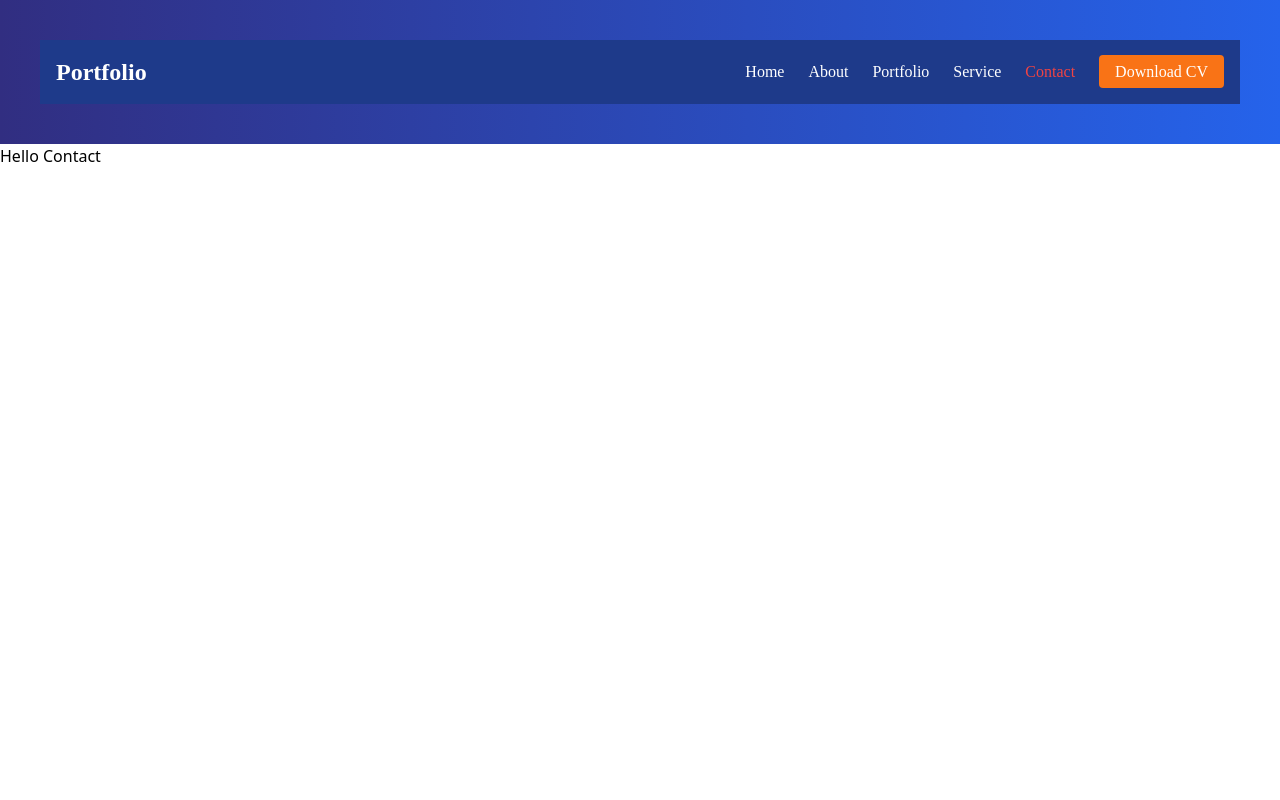
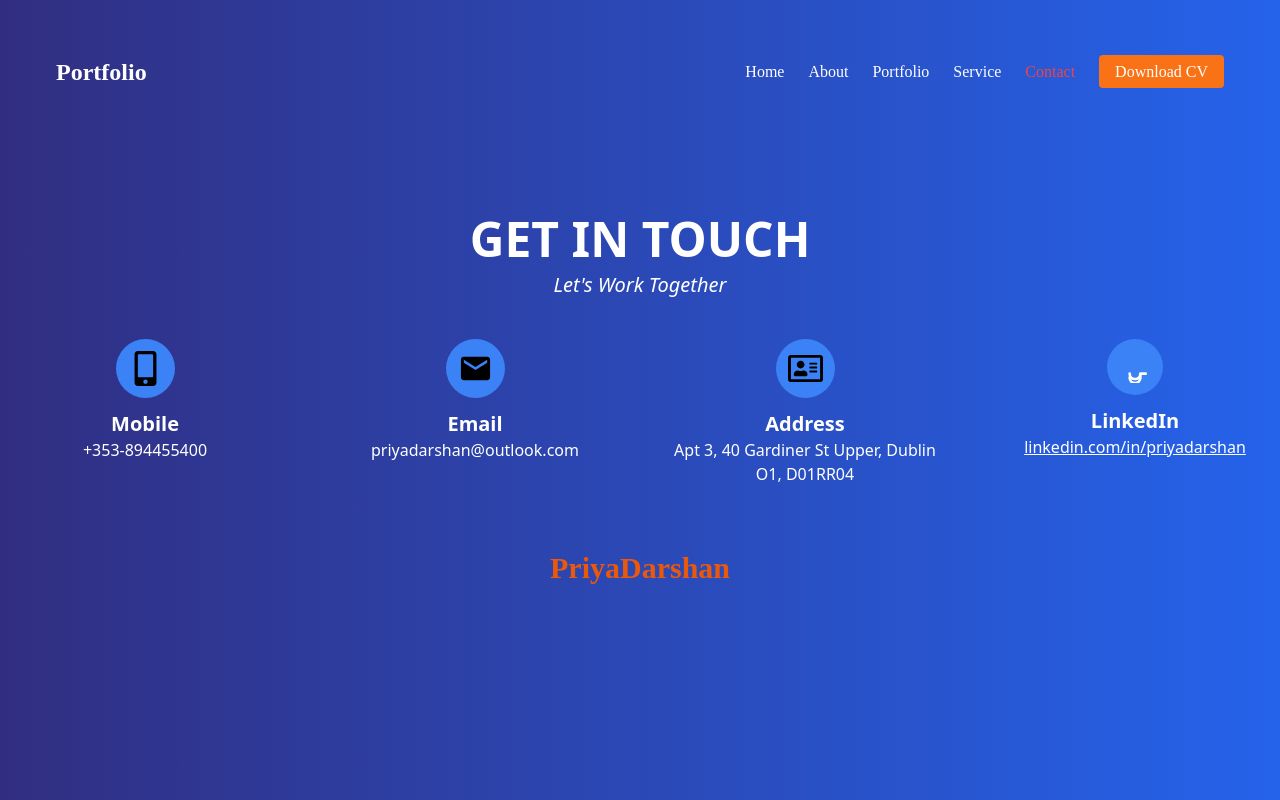
Before and after one commit to ragul66/portfolio-priyadharshan, a React (Vite) app: page /contact in a window 1280 px wide. Built offline with nearby package versions, Linux system fonts and the light colour scheme.

Commit message:
Updated Contact pages

```diff
--- a/src/Pages/About.jsx
+++ b/src/Pages/About.jsx
@@ -48,7 +48,7 @@ const About = () => {
   return (
     <div
       id="about"
-      className="bg-gradient-to-r from-indigo-900 to-blue-600 h-full md:max-h-screen text-white p-5 sm:p-10 flex flex-col lg:flex-row items-center font-primary"
+      className=" lg:space-x-24 bg-gradient-to-r from-indigo-900 to-blue-600 h-full md:max-h-screen text-white p-5 sm:p-10 flex flex-col lg:flex-row items-center font-primary"
     >
       {/* Left Section - Image */}
       <div className="flex-1 flex justify-center lg:justify-end lg:items-center mb-6 lg:mb-0">
@@ -60,8 +60,8 @@ const About = () => {
       </div>
 
       {/* Right Section - About Me Text */}
-      <div className="flex-1 lg:pl-12 lg:-mt-6 ">
-        <h2 className="text-3xl sm:text-4xl font-bold mb-4">About Me</h2>
+      <div className="flex-1 lg:pl-12  ">
+        <h2 className="text-3xl sm:text-4xl font-bold mb-4 ">About Me</h2>
         <div className="h-1 w-16 bg-orange-600 mb-6"></div>
         <p className="text-sm sm:text-base md:text-lg lg:text-xl leading-relaxed font-light max-w-3xl">
           As a highly skilled Civil Engineer with a focus on both technical and
@@ -73,15 +73,12 @@ const About = () => {
           while adhering to strict regulatory and safety standards. Currently
           pursuing an MBA in Project Management, I am committed to further
           enhancing my expertise in leading large-scale civil projects with a
-          focus on innovation, efficiency, and precision. Currently, I am
-          advancing my education with an MBA in Project Management at Dublin
-          Business School. I previously earned a Bachelor of Technology in
-          Mechanical Engineering from Heera College of Engineering, Trivandrum.
-          My background is further enriched by internships and workshops that
-          have solidified my technical expertise. In addition to my technical
-          and project management skills, I hold a NEBOSH certification and an
-          Irish driving license. My proactive involvement in sports and cultural
-          events throughout my academic career reflects my strong teamwork and
+          focus on innovation, efficiency, and precision. My background is
+          further enriched by internships and workshops that have solidified my
+          technical expertise. In addition to my technical and project
+          management skills, I hold a NEBOSH certification and an Irish driving
+          license. My proactive involvement in sports and cultural events
+          throughout my academic career reflects my strong teamwork and
           leadership abilities.
         </p>
       </div>
--- a/src/Pages/Contact.jsx
+++ b/src/Pages/Contact.jsx
@@ -1,10 +1,116 @@
 import React from "react";
+import { FaMobileAlt } from "react-icons/fa";
+import { MdEmail } from "react-icons/md";
+import { FaRegAddressCard } from "react-icons/fa";
 
 const Contact = () => {
   return (
-    <div>
-      <h1>Hello Contact</h1>
-    </div>
+    <section className="bg-gradient-to-r from-indigo-900 to-blue-600 text-white min-h-screen flex flex-col items-center justify-center lg:-mt-36">
+      <h1 className="text-4xl lg:text-5xl font-bold mb-2">GET IN TOUCH</h1>
+      <p className="text-lg lg:text-xl italic mb-10">Let's Work Together</p>
+
+      <div className="grid grid-cols-1 md:grid-cols-2 lg:grid-cols-4 gap-10 text-center">
+        <div className="flex flex-col items-center">
+          <div className="bg-blue-500 p-3 rounded-full mb-3">
+            {/* <svg
+              className="w-8 h-8"
+              xmlns="http://www.w3.org/2000/svg"
+              fill="none"
+              viewBox="0 0 24 24"
+              stroke="currentColor"
+            >
+              <path
+                strokeLinecap="round"
+                strokeLinejoin="round"
+                strokeWidth={2}
+                d="M3 10h4l3 9 6-18 4 9h4"
+              />
+            </svg> */}
+            <FaMobileAlt size={35} className="text-black" />
+          </div>
+          <h3 className="text-xl font-semibold">Mobile</h3>
+          <p className="text-md">+353-894455400</p>
+        </div>
+
+        <div className="flex flex-col items-center">
+          <div className="bg-blue-500 p-3 rounded-full mb-3">
+            {/* <svg
+              className="w-8 h-8"
+              xmlns="http://www.w3.org/2000/svg"
+              fill="none"
+              viewBox="0 0 24 24"
+              stroke="currentColor"
+            >
+              <path
+                strokeLinecap="round"
+                strokeLinejoin="round"
+                strokeWidth={2}
+                d="M16 12H8m0 0l-4 4m4-4l4 4m0-4l4-4"
+              />
+            </svg> */}
+            <MdEmail size={35} className="text-black" />
+          </div>
+          <h3 className="text-xl font-semibold">Email</h3>
+          <p className="text-md">priyadarshan@outlook.com</p>
+        </div>
+
+        <div className="flex flex-col items-center">
+          <div className="bg-blue-500 p-3 rounded-full mb-3">
+            {/* <svg
+              className="w-8 h-8"
+              xmlns="http://www.w3.org/2000/svg"
+              fill="none"
+              viewBox="0 0 24 24"
+              stroke="currentColor"
+            >
+              <path
+                strokeLinecap="round"
+                strokeLinejoin="round"
+                strokeWidth={2}
+                d="M17 20h5v-2a9 9 0 00-9-9H6"
+              />
+            </svg> */}
+            <FaRegAddressCard size={35} className="text-black" />
+          </div>
+          <h3 className="text-xl font-semibold">Address</h3>
+          <p className="text-md">
+            Apt 3, 40 Gardiner St Upper, Dublin O1, D01RR04
+          </p>
+        </div>
+
+        <div className="flex flex-col items-center">
+          <div className="bg-blue-500 p-3 rounded-full mb-3">
+            <svg
+              className="w-8 h-8"
+              xmlns="http://www.w3.org/2000/svg"
+              fill="none"
+              viewBox="0 0 24 24"
+              stroke="currentColor"
+            >
+              <path
+                strokeLinecap="round"
+                strokeLinejoin="round"
+                strokeWidth={2}
+                d="M16 17a4 4 0 01-8 0m8 0v3a4 4 0 01-8 0m8-3h4"
+              />
+            </svg>
+          </div>
+          <h3 className="text-xl font-semibold">LinkedIn</h3>
+          <a
+            href="https://linkedin.com/in/deepson-john-a232a9148"
+            className=" underline"
+          >
+            linkedin.com/in/priyadarshan
+          </a>
+        </div>
+      </div>
+
+      <div className="mt-16 w-full flex justify-center">
+        <h2 className="text-3xl font-primary font-bold  bg-clip-text  text-orange-600">
+          PriyaDarshan
+        </h2>
+      </div>
+    </section>
   );
 };
 
--- a/src/Pages/Home.jsx
+++ b/src/Pages/Home.jsx
@@ -18,7 +18,7 @@ const Home = () => {
           </h1>
           <div>
             {/* Typing animation for PriyaDharshan */}
-            <TypingText text="PriyaDharshan" speed={150} />
+            <TypingText text="PriyaDarshan" speed={150} />
           </div>
           <a href="/service">
             <p className="flex mx-auto lg:mx-0 text-lg sm:text-xl md:text-2xl mb-4 animate-left-to-right text-orange-600 border-2 rounded-full w-fit p-2 font-semibold bg-white cursor-pointer">
--- a/src/components/Navbar.jsx
+++ b/src/components/Navbar.jsx
@@ -162,7 +162,7 @@ const Navbar = () => {
   return (
     <>
       <div className=" bg-gradient-to-r from-indigo-900 to-blue-600 p-3 md:p-10 font-primary">
-        <nav className="bg-blue-900 p-4">
+        <nav className="from-blue-600 to-indigo-900 p-4">
           <div className="container mx-auto flex justify-between items-center">
             {/* Logo */}
             <div className="text-2xl text-white font-bold">Portfolio</div>
```
